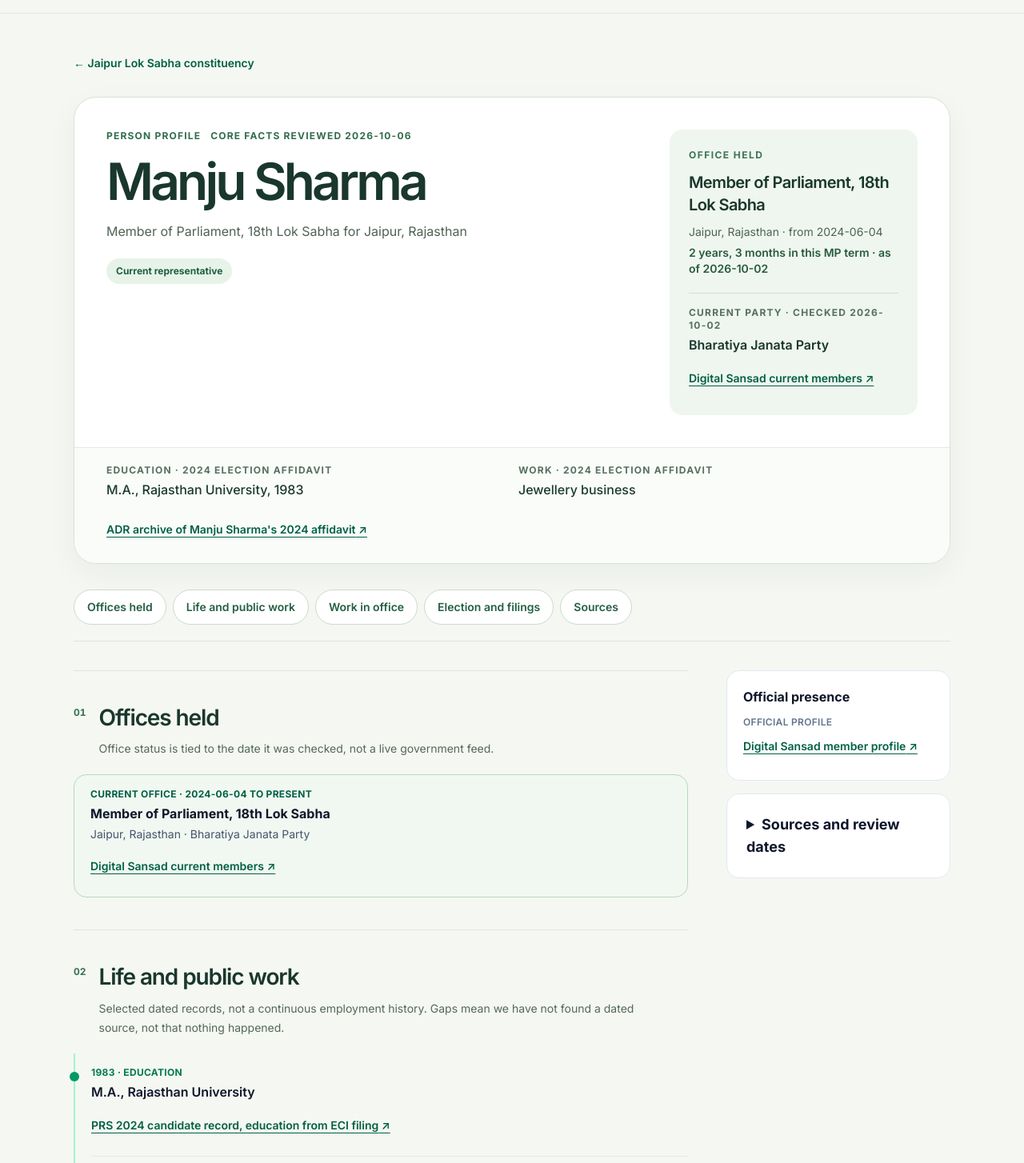
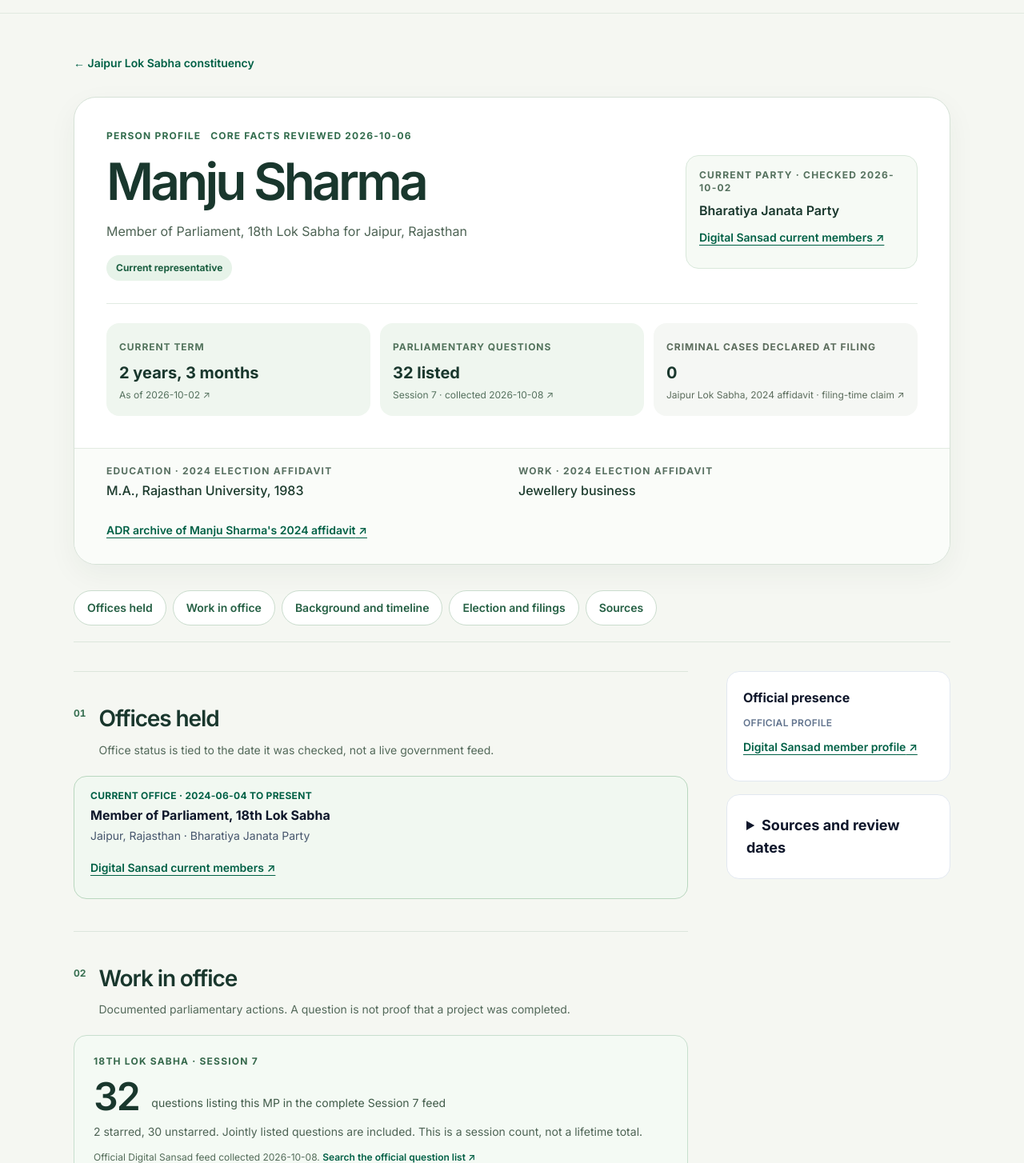
Before and after one commit to sourabh69733/vote-better, a Next.js app in the folder web/: page /people/manju-sharma in a window 1280 px wide. Shown: the part 56-1510 px from the top of the page at 80% size. Built offline with nearby package versions, Linux system fonts and the light colour scheme.

Commit message:
Put essential profile facts first

```diff
--- a/web/app/people/[slug]/page.tsx
+++ b/web/app/people/[slug]/page.tsx
@@ -45,6 +45,9 @@ export default async function PersonPage({ params }: PageProps) {
   const showTimeline = profile.timeline.length > 1 || profile.timeline.some((event) => event.kind !== "election");
   const parliamentaryWork = getParliamentaryWork(slug);
   const showWork = Boolean(parliamentaryWork || profile.activities.length);
+  const disclosure = profile.disclosures[0];
+  const workSectionNumber = String(1 + Number(profile.officeTerms.length > 0)).padStart(2, "0");
+  const lifeSectionNumber = String(1 + Number(profile.officeTerms.length > 0) + Number(showWork)).padStart(2, "0");
 
   return (
     <div className="mx-auto w-full max-w-[1160px] px-4 pb-16 pt-7 sm:px-6 sm:pt-10 lg:px-8">
@@ -53,22 +56,47 @@ export default async function PersonPage({ params }: PageProps) {
       </Link>
 
       <header className="mt-5 overflow-hidden rounded-[28px] border border-[#d6e2d7] bg-white shadow-[0_12px_36px_rgba(24,55,43,.05)]">
-        <div className="grid gap-7 p-6 sm:p-8 md:grid-cols-[minmax(0,1fr)_280px] md:gap-8 lg:grid-cols-[minmax(0,1fr)_310px] lg:gap-12 lg:p-10">
-          <div>
-            <p className="flex flex-wrap gap-x-3 gap-y-1 text-xs font-bold uppercase tracking-[0.1em] text-[#326c4d]"><span>Person profile</span><span>Core facts reviewed {profile.reviewedOn}</span></p>
-            <h1 className="mt-4 max-w-[16ch] text-[clamp(2.5rem,5vw,4.4rem)] font-semibold leading-[1.02] tracking-[-0.06em] text-[#19372d]">{profile.name}</h1>
-            <p className="mt-4 max-w-xl text-base leading-7 text-[#4d6354]">{office ? `${office.title} for ${office.constituency}, ${office.state}` : election ? `${election.election} · ${electionStatus}` : "Sourced public profile"}</p>
-            <p className="mt-5 inline-flex rounded-full bg-[#e7f3e9] px-3 py-2 text-xs font-bold text-[#1d6042]">{office ? "Current representative" : election?.status === "contesting" ? "Contesting" : "Election record"}</p>
+        <div className="p-6 sm:p-8 lg:p-10">
+          <p className="flex flex-wrap gap-x-3 gap-y-1 text-xs font-bold uppercase tracking-[0.1em] text-[#326c4d]"><span>Person profile</span><span>Core facts reviewed {profile.reviewedOn}</span></p>
+          <div className="mt-4 grid gap-6 md:grid-cols-[minmax(0,1fr)_250px] md:items-start lg:grid-cols-[minmax(0,1fr)_290px]">
+            <div>
+              <h1 className="max-w-[17ch] text-[clamp(2.5rem,5vw,4.4rem)] font-semibold leading-[1.02] tracking-[-0.06em] text-[#19372d]">{profile.name}</h1>
+              <p className="mt-4 max-w-xl text-base leading-7 text-[#4d6354]">{office ? `${office.title} for ${office.constituency}, ${office.state}` : election ? election.election : "Sourced public profile"}</p>
+              {(office || election?.status === "contesting") && <p className="mt-4 inline-flex rounded-full bg-[#e7f3e9] px-3 py-2 text-xs font-bold text-[#1d6042]">{office ? "Current representative" : "Contesting"}</p>}
+            </div>
+            {(office || election?.party) && <div className="rounded-2xl border border-[#d9e8db] bg-[#f6faf5] px-4 py-4">
+              <p className="text-xs font-bold uppercase tracking-[0.1em] text-[#55715e]">{office ? `Current party · checked ${office.reviewedOn}` : `Party at ${electionYear ?? "recorded"} election`}</p>
+              <p className="mt-2 font-semibold leading-6 text-[#19372d]">{office?.party ?? election?.party}</p>
+              <EvidenceLink source={getProfileSource(profile, office?.statusSourceId ?? election!.sourceId)} />
+            </div>}
           </div>
-          {(office || election) && <div className="self-start rounded-2xl bg-[#eff6ef] p-5 sm:p-6">
-            <p className="text-xs font-bold uppercase tracking-[0.12em] text-[#3c7554]">{office ? "Office held" : "Election record"}</p>
-            <p className="mt-3 text-xl font-semibold leading-7 tracking-[-0.03em] text-[#19372d]">{office?.title ?? election?.election}</p>
-            {office && <p className="mt-2 text-sm leading-6 text-[#4d6354]">{office.constituency}, {office.state} · from {office.startedOn}</p>}
-            {office && <p className="mt-1 text-sm font-semibold text-[#285b3e]">{formatTermDuration(office.startedOn, office.reviewedOn)} in this MP term · as of {office.reviewedOn}</p>}
-            {!office && election && <p className="mt-2 text-sm leading-6 text-[#4d6354]">{electionStatus}{election.resultDate ? ` · result ${election.resultDate}` : ""}{election.votes !== undefined ? ` · ${election.votes.toLocaleString("en-IN")} votes` : ""}</p>}
-            <p className="mt-5 border-t border-[#cfdfd1] pt-4 text-xs font-bold uppercase tracking-[0.1em] text-[#55715e]">{office ? `Current party · checked ${office.reviewedOn}` : `Party at ${electionYear ?? "recorded"} election`}</p>
-            <p className="mt-1 font-semibold text-[#19372d]">{office?.party ?? election?.party}</p>
-            <div className="mt-2">{office ? <EvidenceLink source={getProfileSource(profile, office.statusSourceId)} /> : election && <EvidenceLink source={getProfileSource(profile, election.sourceId)} />}</div>
+
+          {(office || election || disclosure) && <div className={`mt-7 grid gap-3 border-t border-[#e1ebe2] pt-6 min-[360px]:grid-cols-2 ${disclosure?.declaredCases !== undefined && (office || disclosure.ageAtFiling !== undefined) ? "lg:grid-cols-3" : "lg:grid-cols-2"}`}>
+            {office && <a href="#offices" className="rounded-2xl bg-[#eff6ef] p-3 transition-colors hover:bg-[#e4f0e5] focus-visible:outline-2 focus-visible:outline-offset-2 focus-visible:outline-emerald-800 sm:p-4">
+              <span className="text-xs font-bold uppercase tracking-[0.08em] text-[#52735c]">Current term</span>
+              <strong className="mt-2 block text-lg leading-6 text-[#19372d] sm:text-xl sm:leading-7">{formatTermDuration(office.startedOn, office.reviewedOn)}</strong>
+              <span className="mt-1 block text-xs leading-5 text-[#55715e]">As of {office.reviewedOn} ↗</span>
+            </a>}
+            {parliamentaryWork && <a href="#work" className="rounded-2xl bg-[#eff6ef] p-3 transition-colors hover:bg-[#e4f0e5] focus-visible:outline-2 focus-visible:outline-offset-2 focus-visible:outline-emerald-800 sm:p-4">
+              <span className="text-xs font-bold uppercase tracking-[0.08em] text-[#52735c]">Parliamentary questions</span>
+              <strong className="mt-2 block text-lg leading-6 text-[#19372d] sm:text-xl sm:leading-7">{parliamentaryWork.questions.length} listed</strong>
+              <span className="mt-1 block text-xs leading-5 text-[#55715e]">Session {parliamentaryWork.session} · collected {parliamentaryWork.collectedOn} ↗</span>
+            </a>}
+            {!office && election && <a href="#records" className="rounded-2xl bg-[#eff6ef] p-3 transition-colors hover:bg-[#e4f0e5] focus-visible:outline-2 focus-visible:outline-offset-2 focus-visible:outline-emerald-800 sm:p-4">
+              <span className="text-xs font-bold uppercase tracking-[0.08em] text-[#52735c]">{electionYear ?? "Recorded"} election result</span>
+              <strong className="mt-2 block text-lg leading-6 text-[#19372d] sm:text-xl sm:leading-7">{electionStatus}</strong>
+              <span className="mt-1 block text-xs leading-5 text-[#55715e]">{election.votes !== undefined ? `${election.votes.toLocaleString("en-IN")} votes · ` : ""}See sourced record ↗</span>
+            </a>}
+            {disclosure?.declaredCases !== undefined && <a href="#records" className={`rounded-2xl bg-[#f5f7f4] p-3 transition-colors hover:bg-[#e9eee9] focus-visible:outline-2 focus-visible:outline-offset-2 focus-visible:outline-emerald-800 sm:p-4 ${office && parliamentaryWork ? "min-[360px]:col-span-2 lg:col-span-1" : ""}`}>
+              <span className="text-xs font-bold uppercase tracking-[0.08em] text-[#5c6d5d]">Criminal cases declared at filing</span>
+              <strong className="mt-2 block text-lg leading-6 text-[#19372d] sm:text-xl sm:leading-7">{disclosure.declaredCases}</strong>
+              <span className="mt-1 block text-xs leading-5 text-[#5c6d5d]">{disclosure.election} affidavit · filing-time claim ↗</span>
+            </a>}
+            {!office && disclosure?.ageAtFiling !== undefined && <a href="#records" className={`rounded-2xl bg-[#f5f7f4] p-3 transition-colors hover:bg-[#e9eee9] focus-visible:outline-2 focus-visible:outline-offset-2 focus-visible:outline-emerald-800 sm:p-4 ${disclosure.declaredCases !== undefined ? "min-[360px]:col-span-2 lg:col-span-1" : ""}`}>
+              <span className="text-xs font-bold uppercase tracking-[0.08em] text-[#5c6d5d]">Age at filing</span>
+              <strong className="mt-2 block text-lg leading-6 text-[#19372d] sm:text-xl sm:leading-7">{disclosure.ageAtFiling}</strong>
+              <span className="mt-1 block text-xs leading-5 text-[#5c6d5d]">{disclosure.election} affidavit ↗</span>
+            </a>}
           </div>}
         </div>
         {profile.background && (profile.background.educationDetail || profile.background.workDescription) && <div className="grid gap-4 border-t border-[#e2ebe2] bg-[#fafcf9] px-6 py-5 sm:grid-cols-2 sm:px-8 lg:px-10">
@@ -80,8 +108,8 @@ export default async function PersonPage({ params }: PageProps) {
 
       <div className="mt-8"><ProfileJumpLinks links={[
         ...(profile.officeTerms.length ? [{ href: "#offices", label: "Offices held" }] : []),
-        ...(showTimeline ? [{ href: "#life", label: "Life and public work" }] : []),
         ...(showWork ? [{ href: "#work", label: "Work in office" }] : []),
+        ...(showTimeline ? [{ href: "#life", label: "Background and timeline" }] : []),
         ...((election || profile.disclosures.length) ? [{ href: "#records", label: "Election and filings" }] : []),
         { href: "#sources", label: "Sources" },
       ]} /></div>
@@ -97,16 +125,7 @@ export default async function PersonPage({ params }: PageProps) {
             </article>)}</div>
           </ProfileSection>}
 
-          {showTimeline && <ProfileSection id="life" number={profile.officeTerms.length ? "02" : "01"} title="Life and public work" description="Selected dated records, not a continuous employment history. Gaps mean we have not found a dated source, not that nothing happened.">
-            <ol className="border-l-2 border-emerald-200 pl-5">{profile.timeline.toReversed().map((event) => <li key={`${event.kind}-${event.date}-${event.title}`} className="relative border-b border-slate-200 py-4 last:border-b-0 before:absolute before:-left-[27px] before:top-[23px] before:h-3 before:w-3 before:rounded-full before:bg-emerald-600">
-              <p className="text-xs font-bold uppercase tracking-wide text-emerald-700">{event.date} · {{ career: "Public role", education: "Education", party: "Party role", work: "Work declaration", election: "Election" }[event.kind]}</p>
-              <h3 className="mt-1 font-semibold text-slate-900">{event.title}</h3>
-              {event.party && <p className="mt-1 text-sm text-slate-600">{event.kind === "election" ? "Party at election" : "Party in this record"}: {event.party}</p>}
-              <div className="mt-2"><EvidenceLink source={getProfileSource(profile, event.sourceId)} /></div>
-            </li>)}</ol>
-          </ProfileSection>}
-
-          {showWork && <ProfileSection id="work" number={String(1 + Number(profile.officeTerms.length > 0) + Number(showTimeline)).padStart(2, "0")} title="Work in office" description="Documented parliamentary actions. A question is not proof that a project was completed.">
+          {showWork && <ProfileSection id="work" number={workSectionNumber} title="Work in office" description="Documented parliamentary actions. A question is not proof that a project was completed.">
             <div className="grid gap-5">
               {parliamentaryWork && <ParliamentQuestions work={parliamentaryWork} />}
               {profile.activities.length > 0 && <div>
@@ -121,12 +140,21 @@ export default async function PersonPage({ params }: PageProps) {
             </div>
           </ProfileSection>}
 
-          {(election || profile.disclosures.length > 0) && <details id="records" className="scroll-mt-28 rounded-2xl border border-slate-200 bg-white p-5 sm:p-6">
-            <summary className="cursor-pointer text-xl font-bold text-slate-900">Election and filing records</summary>
+          {showTimeline && <ProfileSection id="life" number={lifeSectionNumber} title="Background and timeline" description="Selected dated records, not a continuous employment history. Gaps mean we have not found a dated source, not that nothing happened.">
+            <ol className="border-l-2 border-emerald-200 pl-5">{profile.timeline.toReversed().map((event) => <li key={`${event.kind}-${event.date}-${event.title}`} className="relative border-b border-slate-200 py-4 last:border-b-0 before:absolute before:-left-[27px] before:top-[23px] before:h-3 before:w-3 before:rounded-full before:bg-emerald-600">
+              <p className="text-xs font-bold uppercase tracking-wide text-emerald-700">{event.date} · {{ career: "Public role", education: "Education", party: "Party role", work: "Work declaration", election: "Election" }[event.kind]}</p>
+              <h3 className="mt-1 font-semibold text-slate-900">{event.title}</h3>
+              {event.party && <p className="mt-1 text-sm text-slate-600">{event.kind === "election" ? "Party at election" : "Party in this record"}: {event.party}</p>}
+              <div className="mt-2"><EvidenceLink source={getProfileSource(profile, event.sourceId)} /></div>
+            </li>)}</ol>
+          </ProfileSection>}
+
+          {(election || profile.disclosures.length > 0) && <section id="records" className="scroll-mt-28 rounded-2xl border border-slate-200 bg-white p-5 sm:p-6" aria-labelledby="records-heading">
+            <h2 id="records-heading" className="text-xl font-bold text-slate-900">Election and filing records</h2>
             <p className="mt-3 text-sm text-slate-600">Election results and information declared at filing time. Open a source to check each claim.</p>
 
           {election && <section className="mt-8" aria-labelledby="election-heading">
-            <h2 id="election-heading" className="text-xl font-bold text-slate-900">Election record</h2>
+            <h3 id="election-heading" className="text-xl font-bold text-slate-900">Election record</h3>
             <div className="mt-3 rounded-2xl border border-slate-200 bg-white p-6">
               <p className="font-semibold text-slate-900">{election.election}</p>
               {election.party && <p className="mt-1 text-sm text-slate-600">{election.party}</p>}
@@ -141,7 +169,7 @@ export default async function PersonPage({ params }: PageProps) {
           </section>}
 
           {profile.disclosures.map((disclosure) => <section key={disclosure.sourceId} className="mt-8" aria-labelledby={`disclosure-${disclosure.sourceId}`}>
-            <h2 id={`disclosure-${disclosure.sourceId}`} className="text-xl font-bold text-slate-900">Affidavit summary</h2>
+            <h3 id={`disclosure-${disclosure.sourceId}`} className="text-xl font-bold text-slate-900">Affidavit summary</h3>
             <p className="mt-2 text-sm text-slate-600">2024 self-declared affidavit or ECI filing. These are filing-time disclosures, not current values. Each item is shown only where the linked record supports it.</p>
             <div className="mt-3 rounded-2xl border border-slate-200 bg-white p-6">
               <dl className="grid gap-x-5 gap-y-4 sm:grid-cols-2">
@@ -154,7 +182,7 @@ export default async function PersonPage({ params }: PageProps) {
               <div className="mt-5 border-t border-slate-100 pt-4"><EvidenceLink source={getProfileSource(profile, disclosure.sourceId)} /></div>
             </div>
           </section>)}
-          </details>}
+          </section>}
         </div>
 
         <aside id="sources" className="grid scroll-mt-28 gap-4 lg:sticky lg:top-24" aria-label="Profile sources">
```
Also changed, not shown: 1 other file (tests, documents, lock files or other folders).
